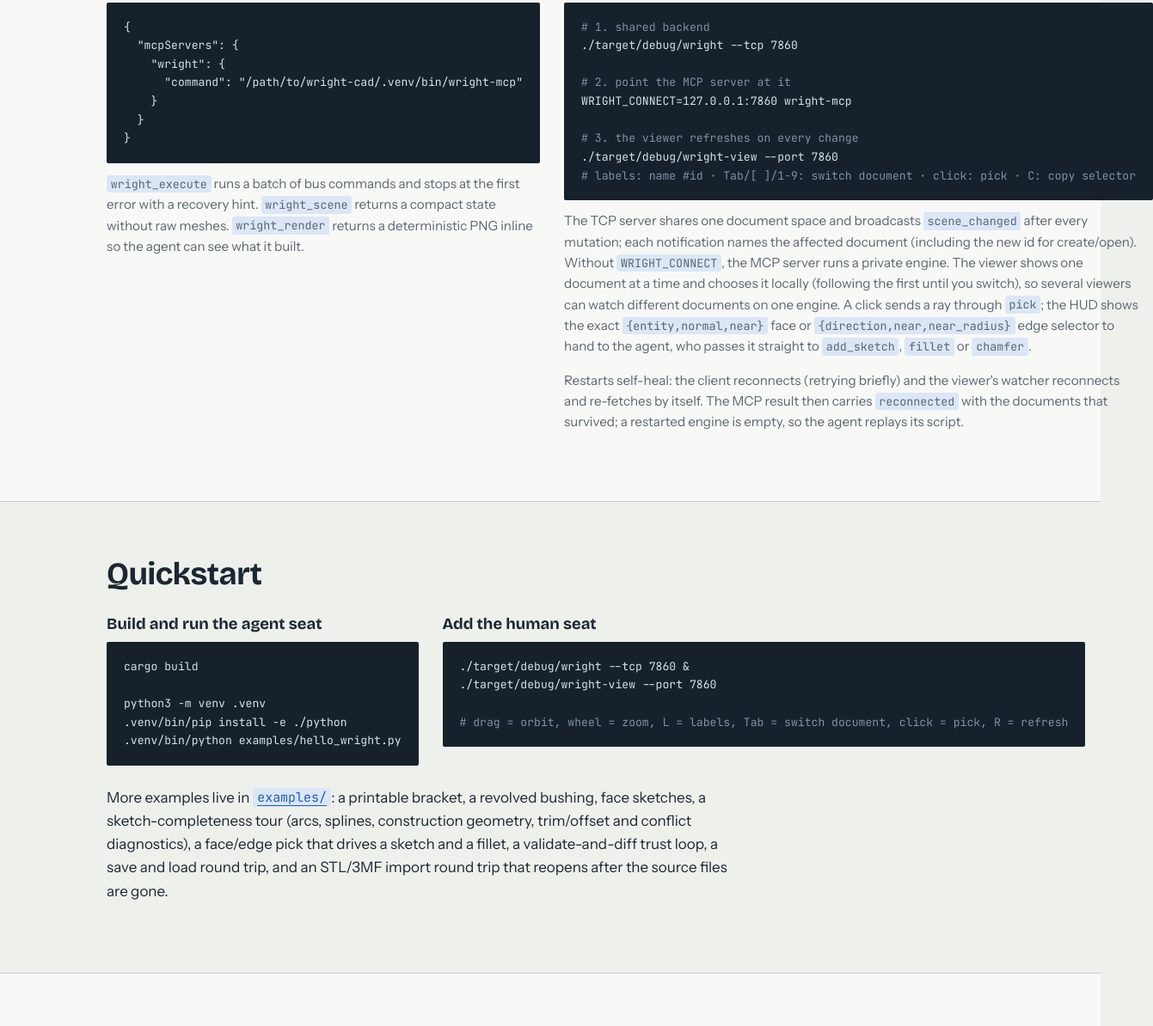
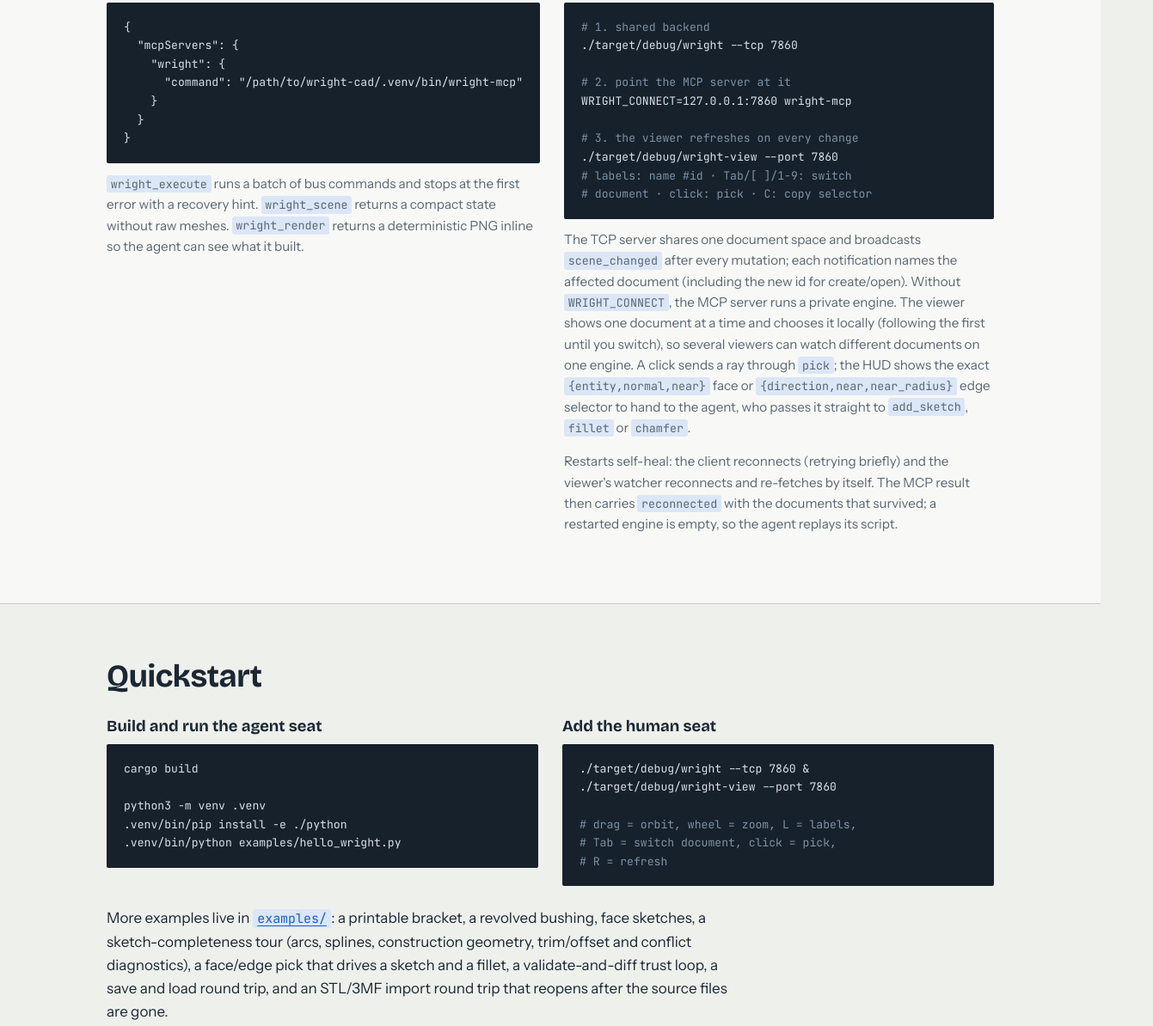
Before and after one commit to sy-borg/agcad, a plain HTML site: page index.html in a window 1280 px wide. Shown: the part 7293-8487 px from the top of the page at 86% size, 1341 px wide, since content can reach past the window. Drawn offline with Linux system fonts and the light colour scheme.

Commit message:
Project page: Wrap long lines

```diff
--- a/index.html
+++ b/index.html
@@ -399,7 +399,8 @@ WRIGHT_CONNECT=127.0.0.1:7860 wright-mcp
 
 <span class="c"># 3. the viewer refreshes on every change</span>
 ./target/debug/wright-view --port 7860
-<span class="c"># labels: name #id · Tab/[ ]/1-9: switch document · click: pick · C: copy selector</span></pre>
+<span class="c"># labels: name #id · Tab/[ ]/1-9: switch
+# document · click: pick · C: copy selector</span></pre>
         <p>The TCP server shares one document space and broadcasts <code>scene_changed</code> after every mutation; each notification names the affected document (including the new id for create/open). Without <code>WRIGHT_CONNECT</code>, the MCP server runs a private engine. The viewer shows one document at a time and chooses it locally (following the first until you switch), so several viewers can watch different documents on one engine. A click sends a ray through <code>pick</code>; the HUD shows the exact <code>{entity,normal,near}</code> face or <code>{direction,near,near_radius}</code> edge selector to hand to the agent, who passes it straight to <code>add_sketch</code>, <code>fillet</code> or <code>chamfer</code>.</p>
         <p>Restarts self-heal: the client reconnects (retrying briefly) and the viewer's watcher reconnects and re-fetches by itself. The MCP result then carries <code>reconnected</code> with the documents that survived; a restarted engine is empty, so the agent replays its script.</p>
       </div>
@@ -424,7 +425,9 @@ python3 -m venv .venv
 <pre>./target/debug/wright --tcp 7860 &amp;
 ./target/debug/wright-view --port 7860
 
-<span class="c"># drag = orbit, wheel = zoom, L = labels, Tab = switch document, click = pick, R = refresh</span></pre>
+<span class="c"># drag = orbit, wheel = zoom, L = labels,
+# Tab = switch document, click = pick,
+# R = refresh</span></pre>
       </div>
     </div>
     <p style="margin-top:24px">More examples live in <a href="https://github.com/sy-borg/wright-cad/tree/master/examples"><code>examples/</code></a>: a printable bracket, a revolved bushing, face sketches, a sketch-completeness tour (arcs, splines, construction geometry, trim/offset and conflict diagnostics), a face/edge pick that drives a sketch and a fillet, a validate-and-diff trust loop, a save and load round trip, and an STL/3MF import round trip that reopens after the source files are gone.</p>
```
